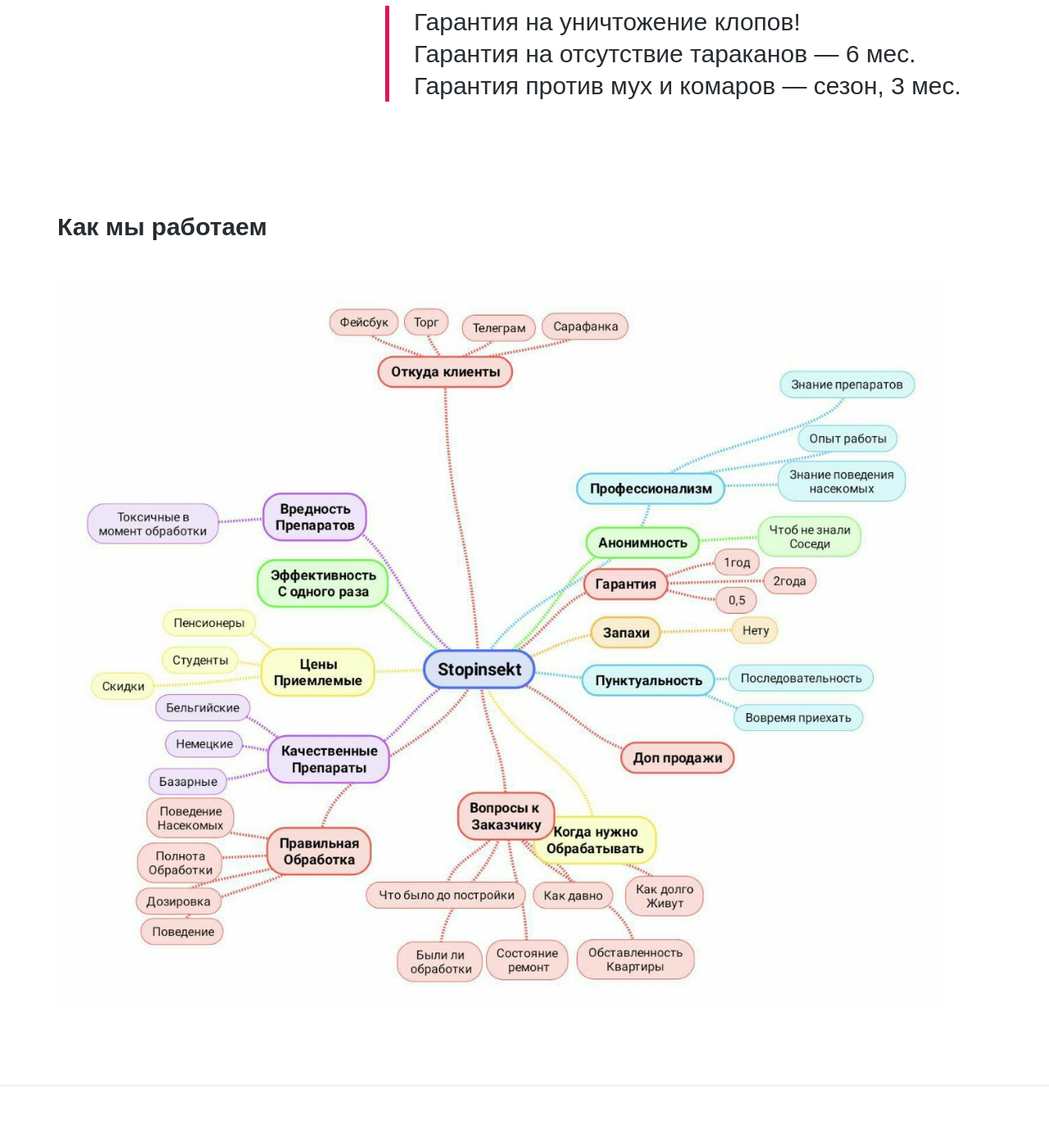
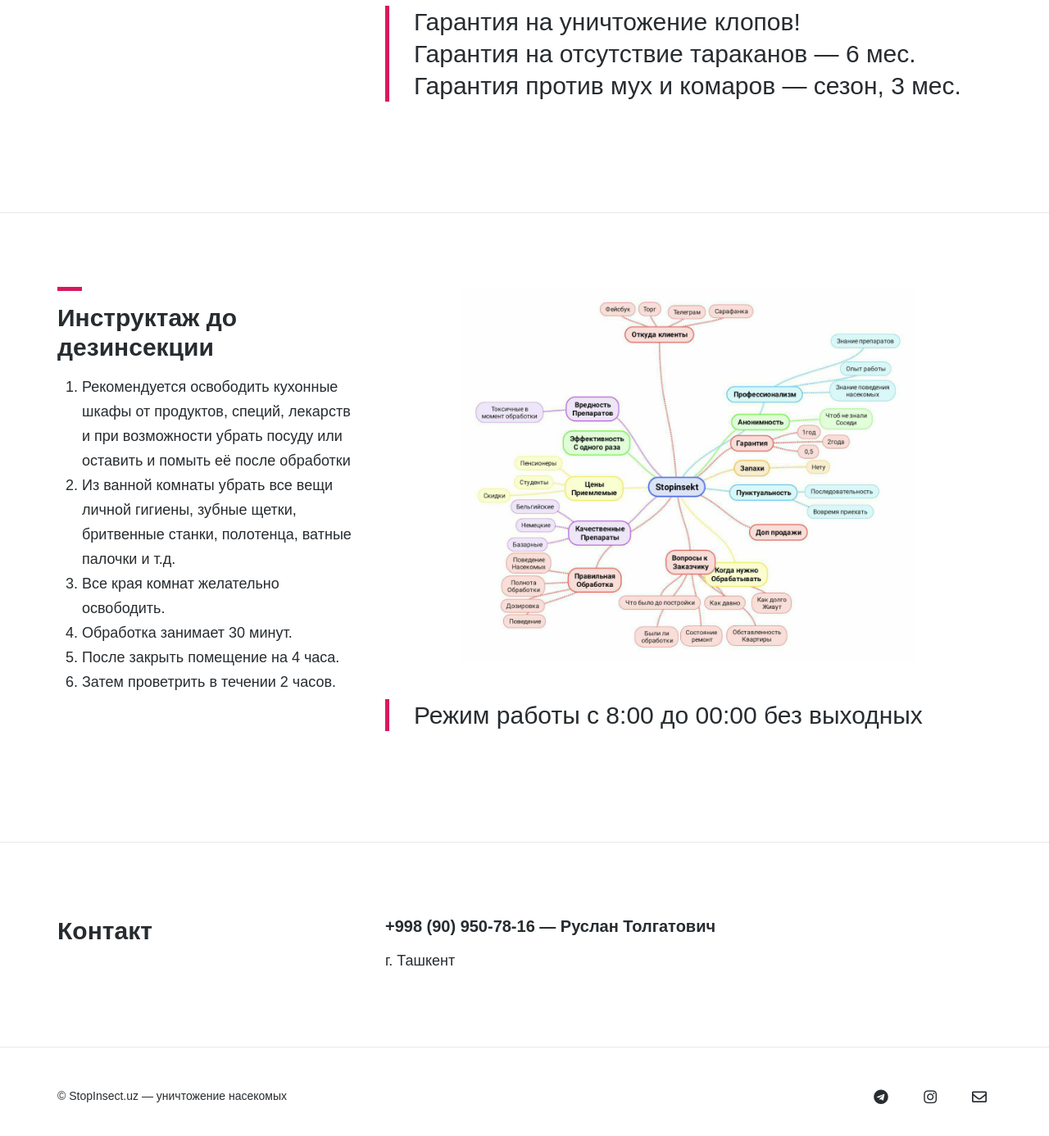
Before and after one commit to ryuldashev/stopinsect, a Jekyll site: the page built from index.markdown, in a window 1280 px wide and 1400 px high, scrolled down 3440 px. Shown: the top 1386 px of the window at 82% size. Built offline with Jekyll 4.4.1, drawn with Linux system fonts in a browser that asks for light colours; some web fonts are replaced.

Commit message:
More texts 2

```diff
--- a/_layouts/home.html
+++ b/_layouts/home.html
@@ -23,17 +23,42 @@
         text=page.guarantie
 %}
 
-<section id="{{ include.section.section_id }}" class="block text-block outer">
+<hr style="margin: 0">
+
+<section class="block services-block outer">
         <div class="inner">
-                <div class="block-header">
-                        <h2 class="block-title">Как мы работаем</h2>
-                </div><!-- .block-header -->
-                <div class="block-content">
-                        <div class="block-copy">
-                                <img src="/images/mindmap.jpg" style="max-width: 95%" alt="">
-                        </div>
+                <div class="block-inside">
+                        <div class="block-header">
+                                <h2 class="block-title line-top">Инструктаж до дезинсекции</h2>
+                                <p class="block-subtitle">
+                                        <ol>
+                                                <li>Рекомендуется освободить кухонные шкафы от продуктов, специй,
+                                                лекарств и при возможности убрать посуду или оставить и помыть её после обработки</li>
+
+                                                <li>Из ванной комнаты убрать все вещи личной гигиены, зубные щетки, бритвенные станки,
+                                                        полотенца, ватные палочки и т.д.</li>
+
+                                                <li>Все края комнат желательно освободить.</li>
+
+                                                <li>Обработка занимает 30 минут.</li>
+
+                                                <li>После закрыть помещение на 4 часа.</li>
+
+                                                <li>Затем проветрить в течении 2 часов.</li>
+
+                                        </ol>
+                                </p>
+                        </div><!-- .block-header -->
+                        <div class="block-content">
+                                <div style="text-align: center">
+                                        <img src="/images/mindmap.jpg" style="max-width: 75%" align="center" alt="">
+                                </div>
+                                <blockquote>Режим работы с 8:00 до 00:00 без выходных</blockquote>
+                        </div><!-- .block-content -->
+                </div><!-- .block-inside -->
         </div><!-- .inner -->
 </section><!-- .block -->
 
 
+
 {% include contact_block.html page=page site=site %}
```
